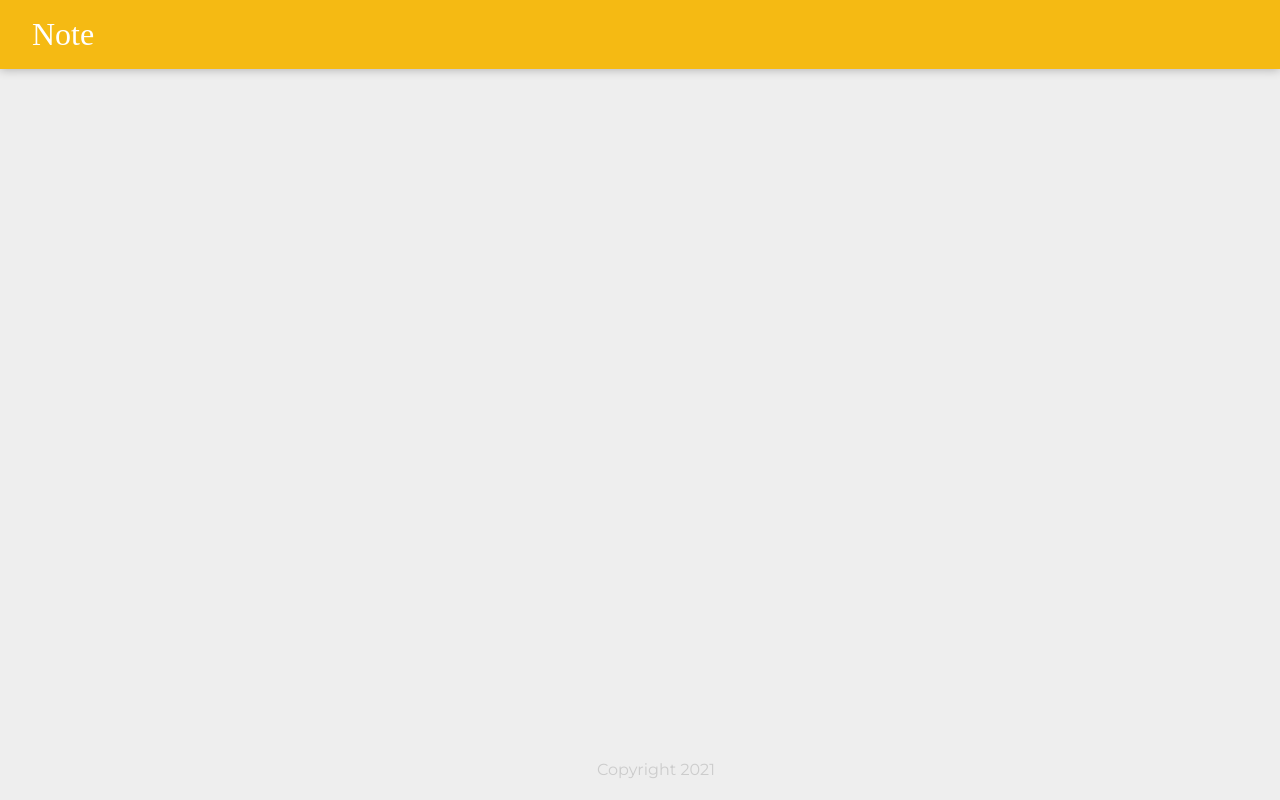
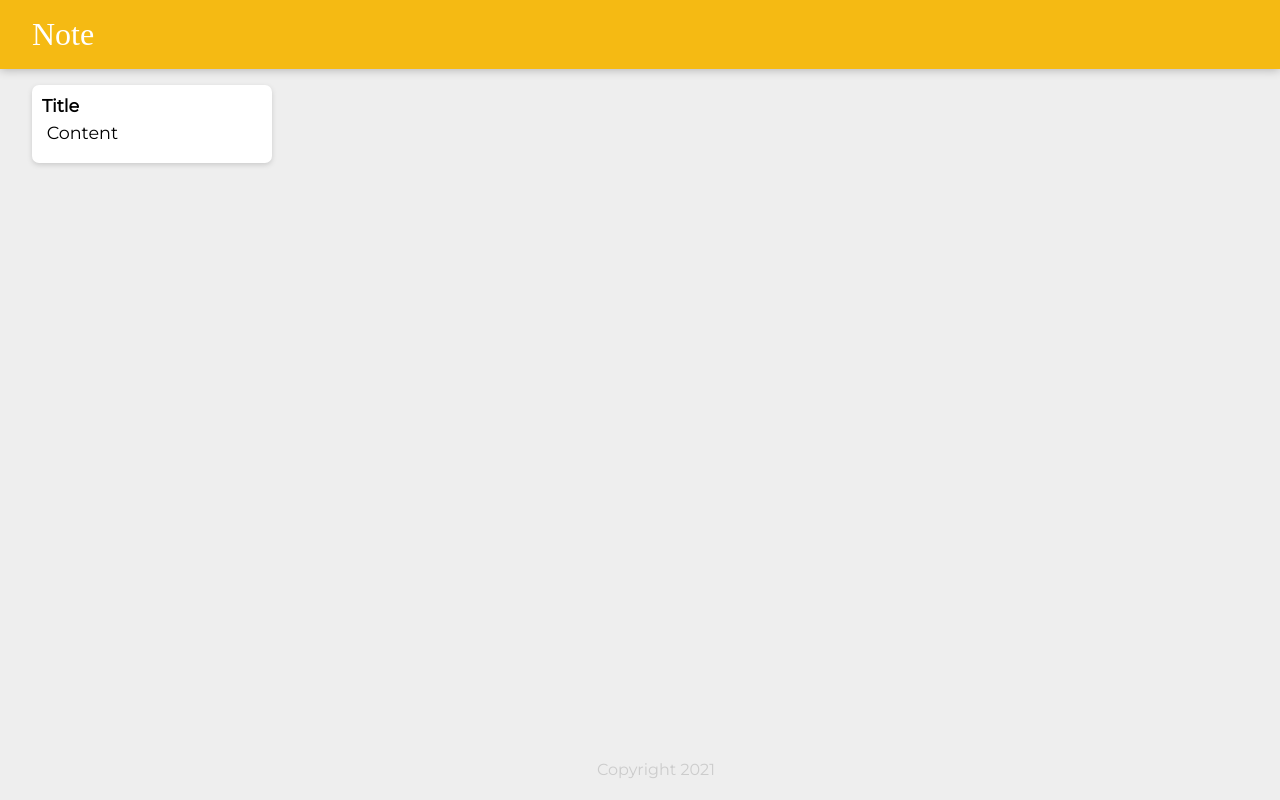
Before and after one commit to Onionie/Note, a React (Create React App) app: page / in a window 1280 px wide. Built offline with nearby package versions, Linux system fonts and the light colour scheme; a web font is replaced by a local one.

Commit message:
Showing Title and Content

```diff
--- a/src/components/App.jsx
+++ b/src/components/App.jsx
@@ -1,10 +1,12 @@
 import React from "react";
 import Header from "./Header";
 import Footer from "./Footer";
+import Note from "./Note";
 
 function App(){
     return <div>
         <Header />
+        <Note />
         <Footer />
     </div>
 }
--- a/src/components/Note.jsx
+++ b/src/components/Note.jsx
@@ -0,0 +1,12 @@
+import React from "react";
+
+function Note(){
+    return (
+        <div className="note">
+            <h1>Title</h1>
+            <p> Content </p>
+        </div>
+    );
+}
+
+export default Note;
```
Also changed, not shown: src/index.js (+0 -9 lines).
